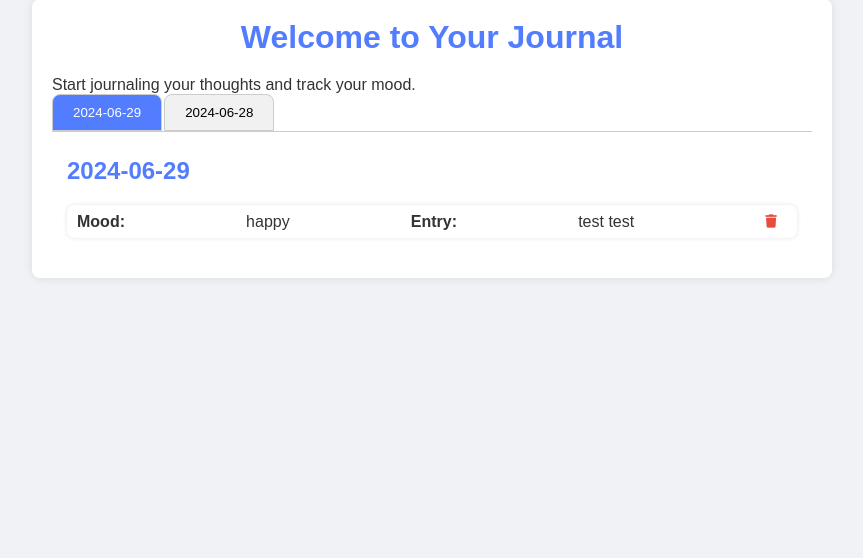
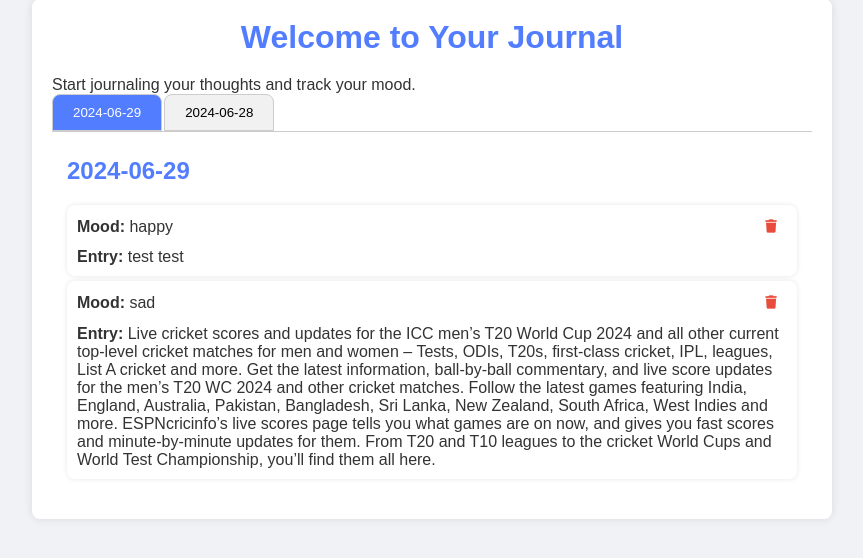
Before and after one commit to shivangsoni/Journaling-App, a Flask app: page / in a window 1280 px wide. Shown: the part 121-679 px from the top of the page, without its empty margins (208-1071 px from the left). Run offline with Flask 3, Linux system fonts and the light colour scheme.

Commit message:
Updated styling of displaying entries.

```diff
--- a/app/static/style.css
+++ b/app/static/style.css
@@ -110,12 +110,21 @@ ul {
 ul li {
     background-color: #fff;
     margin-bottom: 5px; /* Reduced margin */
-    padding: 5px 10px; /* Reduced padding */
+    padding: 10px 10px; /* Increased padding */
     border-radius: 8px;
     box-shadow: 0 0 5px rgba(0,0,0,0.1); /* Reduced shadow */
     display: flex;
+    flex-direction: column; /* Added to stack items vertically */
+}
+
+ul li .entry-header {
+    display: flex;
     justify-content: space-between;
     align-items: center;
+}
+
+ul li .entry-content {
+    margin-top: 10px; /* Added margin for spacing */
 }
 
 ul li form {
--- a/app/templates/index.html
+++ b/app/templates/index.html
@@ -16,12 +16,16 @@
     <ul>
         {% for entry in entries %}
         <li>
-            <strong>Mood:</strong> {{ entry.mood }} <br/>
-            <strong>Entry:</strong> {{ entry.entry }}
-            <form action="{{ url_for('main.delete', entry_id=entry.id) }}" method="post" style="display:inline;">
-                <input type="hidden" name="date" value="{{ date }}">
-                <button type="submit" class="delete-button"><i class="fas fa-trash"></i></button>
-            </form>
+            <div class="entry-header">
+                <span><strong>Mood:</strong> {{ entry.mood }}</span>
+                <form action="{{ url_for('main.delete', entry_id=entry.id) }}" method="post" style="display:inline;">
+                    <input type="hidden" name="date" value="{{ date }}">
+                    <button type="submit" class="delete-button"><i class="fas fa-trash"></i></button>
+                </form>
+            </div>
+            <div class="entry-content">
+                <strong>Entry:</strong> {{ entry.entry }}
+            </div>
         </li>
         {% endfor %}
     </ul>
--- a/data/journal_entries.csv
+++ b/data/journal_entries.csv
@@ -1,3 +1,6 @@
 id,entry,mood,date
 924a9d7f-b2cc-467b-80f4-c8bf9721c878,test test,happy,2024-06-29 09:11:15
 924a9d7f-b2cc-467b-80f4-c8bf9721c980,Shivang,happy,2024-06-28 09:11:15
+3e163e3d-5184-4420-ba41-6d895d651a38,"Live cricket scores and updates for the
+ICC men’s T20 World Cup 2024
+ and all other current top-level cricket matches for men and women – Tests, ODIs, T20s, first-class cricket, IPL, leagues, List A cricket and more. Get the latest information, ball-by-ball commentary, and live score updates for the men’s T20 WC 2024 and other cricket matches. Follow the latest games featuring India, England, Australia, Pakistan, Bangladesh, Sri Lanka, New Zealand, South Africa, West Indies and more. ESPNcricinfo’s live scores page tells you what games are on now, and gives you fast scores and minute-by-minute updates for them. From T20 and T10 leagues to the cricket World Cups and World Test Championship, you’ll find them all here.",sad,2024-06-29 11:06:09
```
